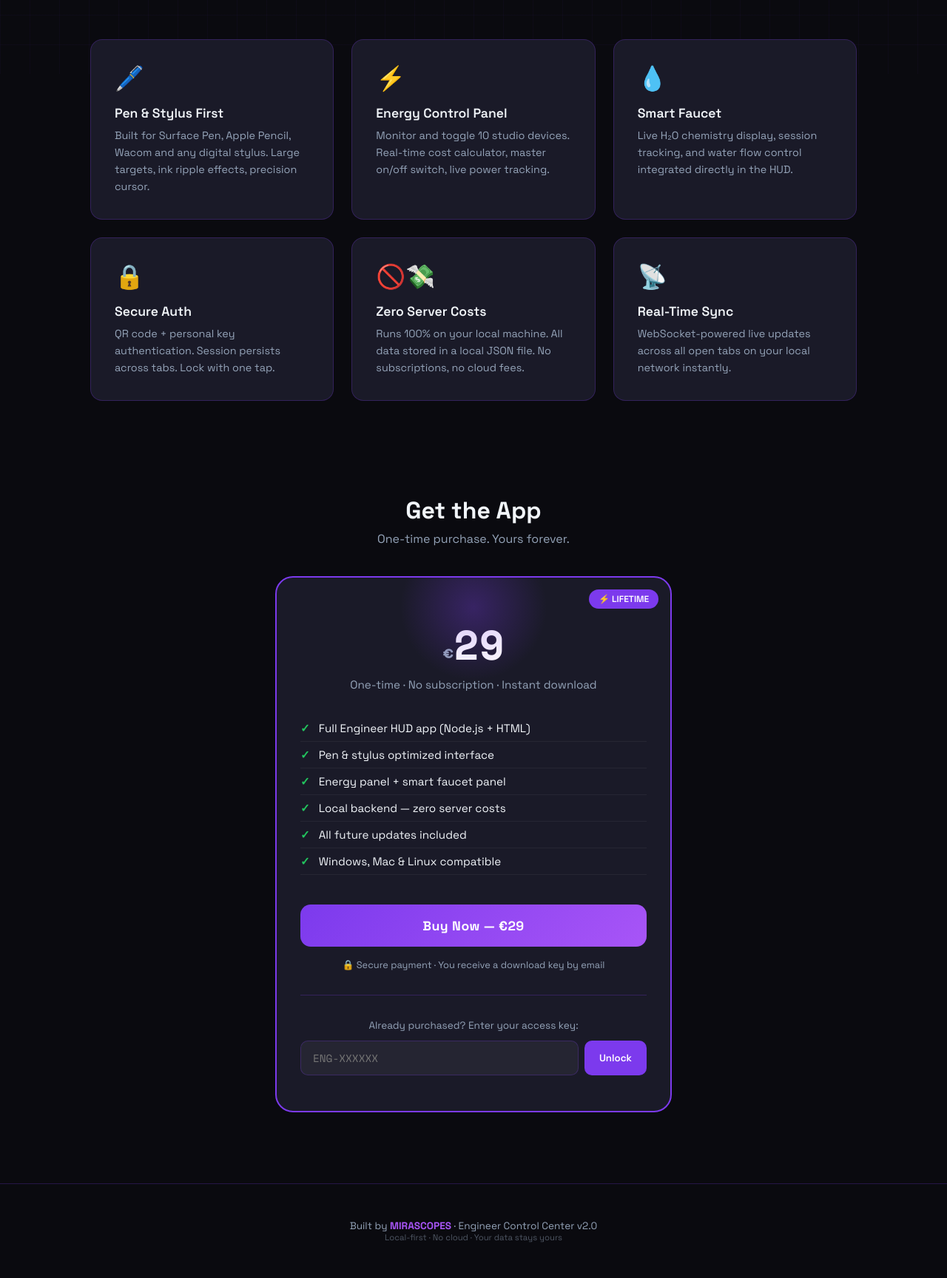
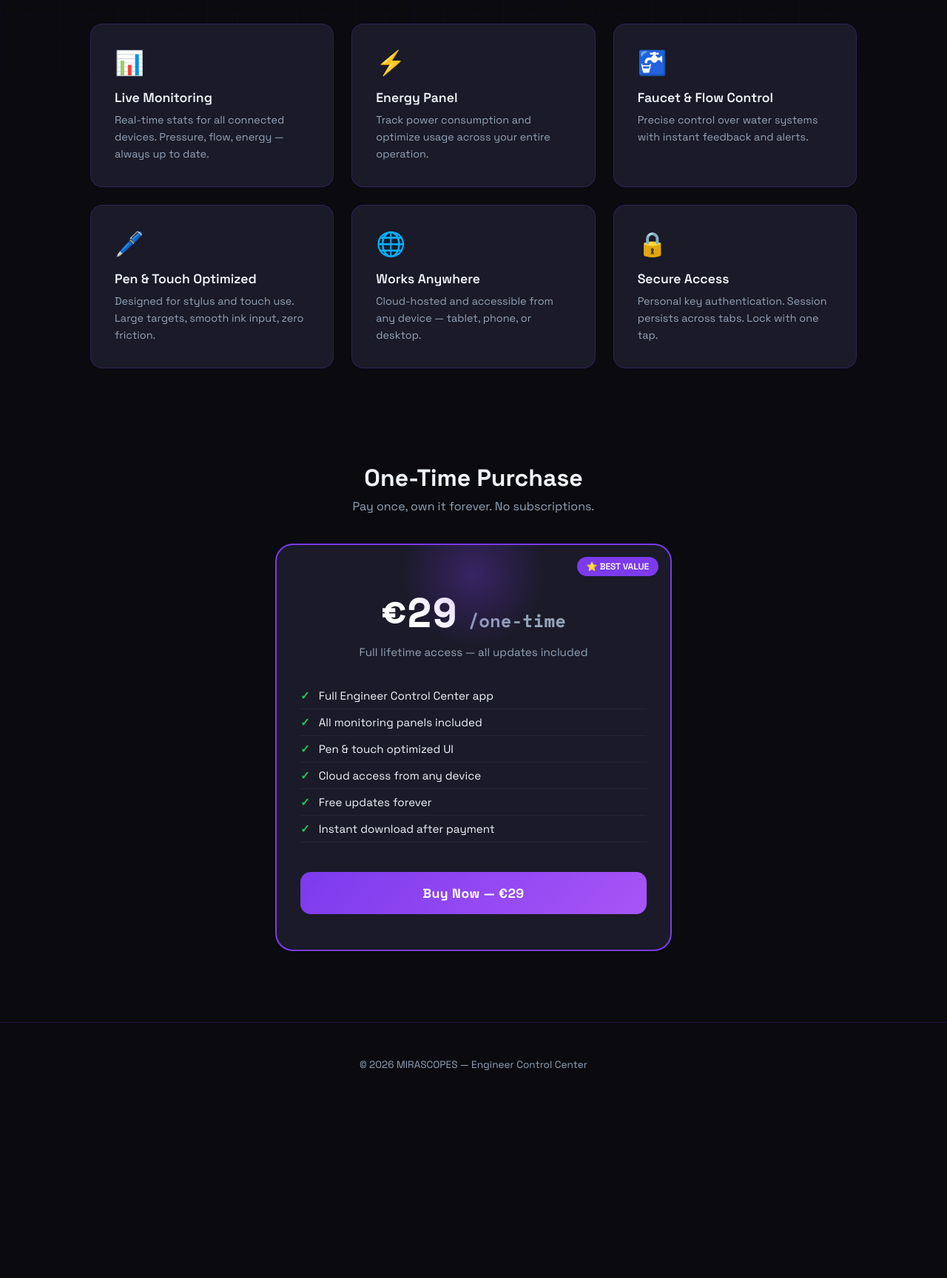
Before and after one commit to MIRASCOPES/MIRCC, a website: page railway-app/public/index.html in a window 1280 px wide. Shown: the part 700-2428 px from the top of the page at 74% size. After the commit the page ends 2196 px from the top, so only its background shows below. Drawn offline with nearby package versions, Linux system fonts and the light colour scheme.

Commit message:
clean landing page no qr no auth

```diff
--- a/railway-app/public/index.html
+++ b/railway-app/public/index.html
@@ -1,4 +1,4 @@
-FFFH<!DOCTYPE html>
+<!DOCTYPE html>
 <html lang="en">
 <head>
 <meta charset="UTF-8"/>
@@ -88,180 +88,136 @@ FFFH<!DOCTYPE html>
   .price-features li::before { content:'✓'; color:var(--green); font-weight:700; flex-shrink:0; }
 
   .btn-buy { display:inline-block; width:100%; padding:1.1rem 2rem; background:linear-gradient(135deg,var(--accent),var(--accent2)); color:white; font-family:'Space Grotesk',sans-serif; font-size:1.1rem; font-weight:700; border:none; border-radius:14px; cursor:pointer; text-decoration:none; transition:opacity 0.2s,transform 0.1s; letter-spacing:0.5px; touch-action:manipulation; }
-  .btn-buy:hover { opacity:0.9; }
-  .btn-buy:active { transform:scale(0.98); }
+  .btn-buy:hover { opacity:0.9; transform:translateY(-1px); }
 
-  .secure-note { margin-top:1rem; font-size:0.8rem; color:var(--muted); display:flex; align-items:center; justify-content:center; gap:0.4rem; }
-
-  #download-section { display:none; margin-top:1.5rem; }
-  #download-section.visible { display:block; }
-  .unlock-box { background:rgba(34,197,94,0.1); border:1px solid rgba(34,197,94,0.4); border-radius:14px; padding:1.5rem; margin-bottom:1rem; text-align:center; }
-  .unlock-box h3 { color:var(--green); margin-bottom:0.5rem; font-size:1.1rem; }
-  .unlock-box p { color:var(--muted); font-size:0.9rem; }
-  .btn-download { display:inline-block; width:100%; padding:1rem 2rem; background:var(--green); color:#0a0a0f; font-family:'Space Grotesk',sans-serif; font-size:1rem; font-weight:700; border:none; border-radius:14px; cursor:pointer; text-decoration:none; transition:opacity 0.2s; touch-action:manipulation; }
+  /* Download section — hidden by default, shown after payment */
+  #download-section {
+    display: none;
+    margin-top: 2rem;
+    padding: 2rem;
+    background: rgba(34,197,94,0.1);
+    border: 1px solid rgba(34,197,94,0.4);
+    border-radius: 16px;
+    text-align: center;
+  }
+  #download-section h3 { color: var(--green); margin-bottom: 0.5rem; font-size:1.3rem; }
+  #download-section p { color: var(--muted); margin-bottom: 1.5rem; font-size:0.9rem; }
+  .btn-download { display:inline-block; padding:1rem 2.5rem; background:var(--green); color:#000; font-weight:700; font-size:1rem; border-radius:12px; text-decoration:none; transition:opacity 0.2s; }
   .btn-download:hover { opacity:0.85; }
 
-  .key-form { margin-top:2rem; padding-top:2rem; border-top:1px solid var(--border); }
-  .key-form p { color:var(--muted); font-size:0.85rem; margin-bottom:0.75rem; }
-  .key-input-row { display:flex; gap:0.5rem; }
-  .key-input { flex:1; background:rgba(255,255,255,0.05); border:1px solid var(--border); color:white; padding:0.75rem 1rem; border-radius:10px; font-family:'Space Mono',monospace; font-size:0.9rem; outline:none; transition:border-color 0.2s; }
-  .key-input:focus { border-color:var(--accent); }
-  .btn-unlock { padding:0.75rem 1.25rem; background:var(--accent); color:white; border:none; border-radius:10px; font-weight:600; cursor:pointer; font-family:'Space Grotesk',sans-serif; touch-action:manipulation; white-space:nowrap; }
-  .key-error { color:#f87171; font-size:0.8rem; margin-top:0.5rem; display:none; }
-
   footer { position:relative; z-index:1; text-align:center; padding:3rem 2rem; color:var(--muted); font-size:0.85rem; border-top:1px solid var(--border); margin-top:4rem; }
-  footer strong { color:var(--accent2); }
 </style>
 </head>
 <body>
 
 <nav>
-  <div class="logo">MIRASCOPES</div>
-  <div class="nav-badge">ENG CONTROL CENTER</div>
+  <div class="logo">MIRCC</div>
+  <div class="nav-badge">v2.0 STABLE</div>
 </nav>
 
 <section class="hero">
-  <div class="hero-tag">⚡ PROFESSIONAL ENGINEER TOOLKIT</div>
-  <h1>Your Studio.<br/>Under Control.</h1>
-  <p>A powerful local-first engineer control center. Manage devices, monitor energy, control your smart faucet — all from one dark HUD designed for digital pens.</p>
+  <div class="hero-tag">⚡ ENGINEER CONTROL CENTER</div>
+  <h1>Control Everything.<br/>From Anywhere.</h1>
+  <p>A professional-grade control panel built for engineers. Monitor devices, track energy, manage systems — all in one sleek interface.</p>
 </section>
 
 <section class="features">
   <div class="feature-card">
-    <div class="feature-icon">🖊️</div>
-    <h3>Pen &amp; Stylus First</h3>
-    <p>Built for Surface Pen, Apple Pencil, Wacom and any digital stylus. Large targets, ink ripple effects, precision cursor.</p>
+    <div class="feature-icon">📊</div>
+    <h3>Live Monitoring</h3>
+    <p>Real-time stats for all connected devices. Pressure, flow, energy — always up to date.</p>
   </div>
   <div class="feature-card">
     <div class="feature-icon">⚡</div>
-    <h3>Energy Control Panel</h3>
-    <p>Monitor and toggle 10 studio devices. Real-time cost calculator, master on/off switch, live power tracking.</p>
+    <h3>Energy Panel</h3>
+    <p>Track power consumption and optimize usage across your entire operation.</p>
   </div>
   <div class="feature-card">
-    <div class="feature-icon">💧</div>
-    <h3>Smart Faucet</h3>
-    <p>Live H₂O chemistry display, session tracking, and water flow control integrated directly in the HUD.</p>
+    <div class="feature-icon">🚰</div>
+    <h3>Faucet & Flow Control</h3>
+    <p>Precise control over water systems with instant feedback and alerts.</p>
+  </div>
+  <div class="feature-card">
+    <div class="feature-icon">🖊️</div>
+    <h3>Pen & Touch Optimized</h3>
+    <p>Designed for stylus and touch use. Large targets, smooth ink input, zero friction.</p>
+  </div>
+  <div class="feature-card">
+    <div class="feature-icon">🌐</div>
+    <h3>Works Anywhere</h3>
+    <p>Cloud-hosted and accessible from any device — tablet, phone, or desktop.</p>
   </div>
   <div class="feature-card">
     <div class="feature-icon">🔒</div>
-    <h3>Secure Auth</h3>
-    <p>QR code + personal key authentication. Session persists across tabs. Lock with one tap.</p>
-  </div>
-  <div class="feature-card">
-    <div class="feature-icon">🚫💸</div>
-    <h3>Zero Server Costs</h3>
-    <p>Runs 100% on your local machine. All data stored in a local JSON file. No subscriptions, no cloud fees.</p>
-  </div>
-  <div class="feature-card">
-    <div class="feature-icon">📡</div>
-    <h3>Real-Time Sync</h3>
-    <p>WebSocket-powered live updates across all open tabs on your local network instantly.</p>
+    <h3>Secure Access</h3>
+    <p>Personal key authentication. Session persists across tabs. Lock with one tap.</p>
   </div>
 </section>
 
 <section class="pricing-section">
-  <h2>Get the App</h2>
-  <p class="sub">One-time purchase. Yours forever.</p>
+  <h2>One-Time Purchase</h2>
+  <p class="sub">Pay once, own it forever. No subscriptions.</p>
 
   <div class="price-card">
-    <div class="best-tag">⚡ LIFETIME</div>
-
-    <div class="price-amount"><span>€</span>29</div>
-    <div class="price-desc">One-time · No subscription · Instant download</div>
-
+    <div class="best-tag">⭐ BEST VALUE</div>
+    <div class="price-amount">€29<span> /one-time</span></div>
+    <p class="price-desc">Full lifetime access — all updates included</p>
     <ul class="price-features">
-      <li>Full Engineer HUD app (Node.js + HTML)</li>
-      <li>Pen &amp; stylus optimized interface</li>
-      <li>Energy panel + smart faucet panel</li>
-      <li>Local backend — zero server costs</li>
-      <li>All future updates included</li>
-      <li>Windows, Mac &amp; Linux compatible</li>
+      <li>Full Engineer Control Center app</li>
+      <li>All monitoring panels included</li>
+      <li>Pen & touch optimized UI</li>
+      <li>Cloud access from any device</li>
+      <li>Free updates forever</li>
+      <li>Instant download after payment</li>
     </ul>
 
+    <!-- Buy button — replace the href with your Stripe payment link -->
     <a href="https://buy.stripe.com/dRm5kDcbB5FS9xN51V2cg00" class="btn-buy" id="buy-btn">
       Buy Now — €29
     </a>
 
-    <div class="secure-note">🔒 Secure payment · You receive a download key by email</div>
-
-    <!-- Existing customers -->
-    <div class="key-form">
-      <p>Already purchased? Enter your access key:</p>
-      <div class="key-input-row">
-        <input class="key-input" id="access-key-input" type="text" placeholder="ENG-XXXXXX" maxlength="20"/>
-        <button class="btn-unlock" onclick="unlockDownload()">Unlock</button>
-      </div>
-      <div class="key-error" id="key-error">❌ Invalid key — check your purchase email.</div>
-    </div>
-
-    <!-- Revealed after valid key -->
+    <!-- This section appears automatically after payment -->
     <div id="download-section">
-      <div class="unlock-box">
-        <h3>✅ Access Granted!</h3>
-        <p>Your download is ready. Unzip and double-click START.bat to run.</p>
-      </div>
-      <a href="#" class="btn-download" id="download-btn">⬇️ Download Engineer Control Center</a>
+      <h3>✅ Payment confirmed!</h3>
+      <p>Your download is ready. Thank you for your purchase!</p>
+      <a href="/download" class="btn-download" id="download-link">⬇️ Download Engineer Control Center</a>
     </div>
   </div>
 </section>
 
 <footer>
-  Built by <strong>MIRASCOPES</strong> · Engineer Control Center v2.0<br/>
-  <small style="opacity:0.5">Local-first · No cloud · Your data stays yours</small>
+  <p>© 2026 MIRASCOPES — Engineer Control Center</p>
 </footer>
 
 <script>
-async function unlockDownload() {
-  const key = document.getElementById('access-key-input').value.trim().toUpperCase();
-  const errEl = document.getElementById('key-error');
-  errEl.style.display = 'none';
+// Automatically detect if customer is returning from Stripe payment
+(function() {
+  const params = new URLSearchParams(window.location.search);
+  const key = params.get('key');
   if (!key) return;
 
-  try {
-    const res = await fetch('/api/auth/verify', {
+  // Verify key with server
+  fetch('/api/auth/verify', {
     method: 'POST',
     headers: { 'Content-Type': 'application/json' },
     body: JSON.stringify({ key })
-    });
-    const data = await res.json();
-
-    if (data.valid) {
-      document.getElementById('download-section').classList.add('visible');
-      document.getElementById('download-btn').href = '/download?key=' + encodeURIComponent(key);
-      sessionStorage.setItem('eng_key', key);
-      // Scroll to download
-      document.getElementById('download-section').scrollIntoView({ behavior: 'smooth', block: 'center' });
-    } else {
-      errEl.style.display = 'block';
-    }
-  } catch(e) {
-    errEl.style.display = 'block';
-  }
-}
-
-// ── Auto-unlock if Stripe redirected back with ?key=ENG-XXXXX ────────────────
-(function autoFillFromURL() {
-  const params = new URLSearchParams(window.location.search);
-  const urlKey = params.get('key');
-  if (urlKey) {
-    document.getElementById('access-key-input').value = urlKey;
-    // Small delay so page is fully rendered
-    setTimeout(unlockDownload, 400);
-    // Clean the key from the URL bar (looks nicer)
+  })
+  .then(r => r.json())
+  .then(data => {
+    if (data.ok) {
+      // Hide buy button, show download
+      document.getElementById('buy-btn').style.display = 'none';
+      const dl = document.getElementById('download-section');
+      dl.style.display = 'block';
+      // Pass key to download route
+      document.getElementById('download-link').href = '/download?key=' + encodeURIComponent(key);
+      // Clean URL
       window.history.replaceState({}, '', '/');
     }
+  })
+  .catch(() => {});
 })();
+</script>
 
-// Restore if key was already entered this session
-const saved = sessionStorage.getItem('eng_key');
-if (saved && !new URLSearchParams(window.location.search).get('key')) {
-  document.getElementById('access-key-input').value = saved;
-  unlockDownload();
-}
-
-document.getElementById('access-key-input').addEventListener('keydown', e => {
-  if (e.key === 'Enter') unlockDownload();
-});
-</script>
 </body>
 </html>
```
Also changed, not shown: 2 other files. Lines whose indentation alone changed are shown as unchanged.
